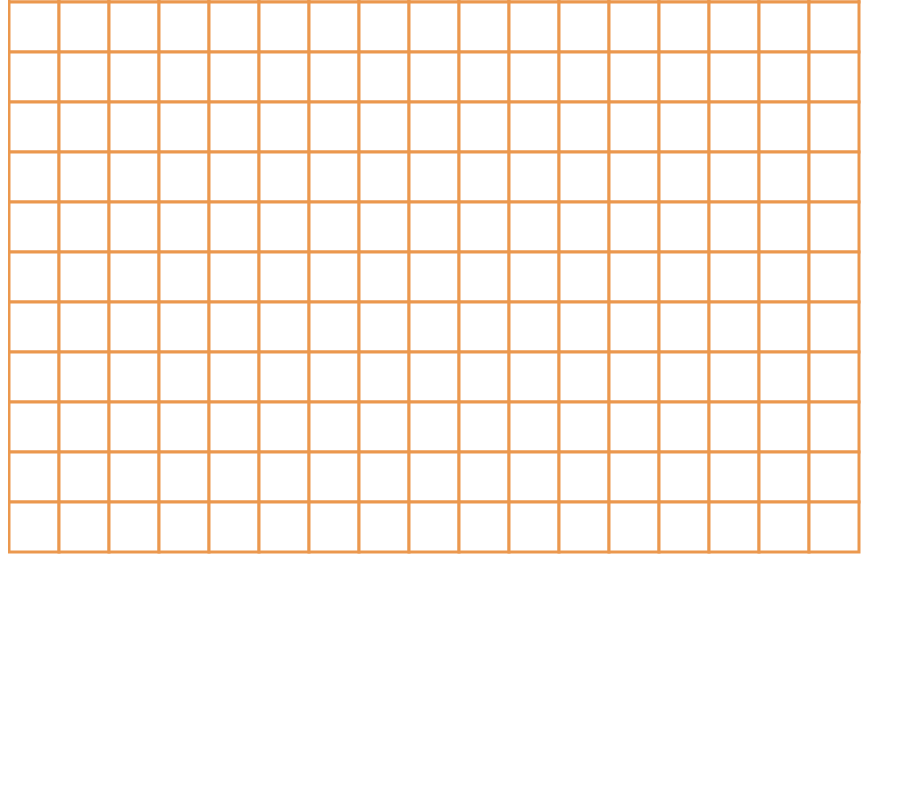
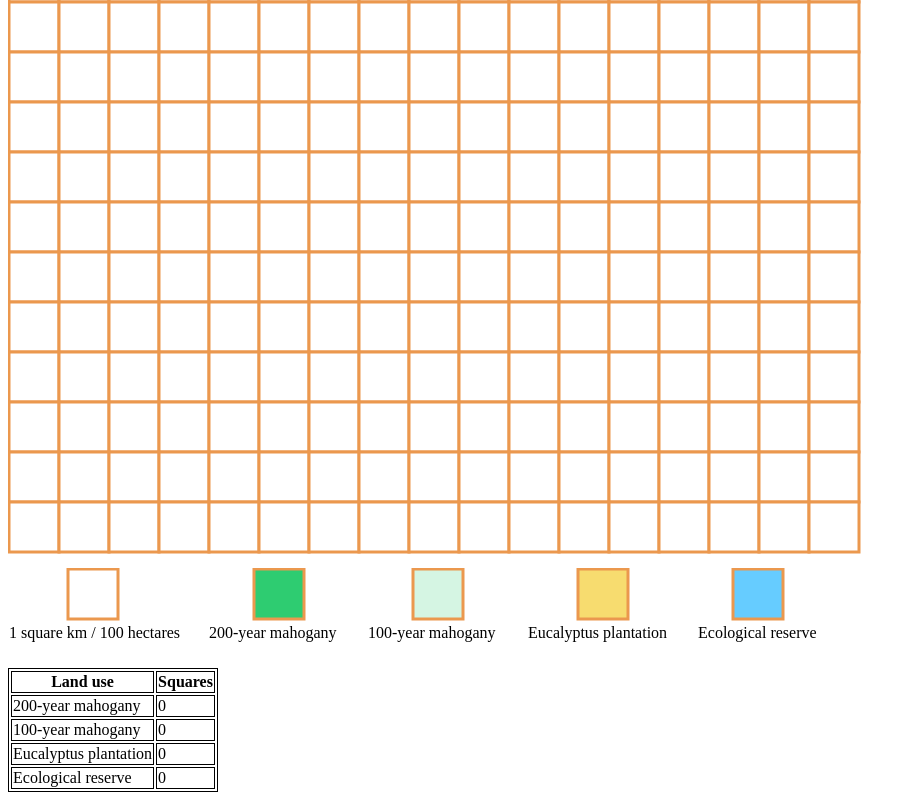
Before and after one commit to chrisboccia/chrisboccia.github.io, a plain HTML site: page index.html in a window 1280 px wide. Shown: the part 307-1107 px from the top of the page, without its empty margins (0-916 px from the left). Before the commit the page ends 883 px from the top, so only its background shows below. Drawn offline with nearby package versions, Linux system fonts and the light colour scheme.

Commit message:
add counter table, legend

```diff
--- a/grid.js
+++ b/grid.js
@@ -1,3 +1,5 @@
+//This script creates a grid
+
 function gridData() {
 	var data = new Array();
 	var xpos = 1; //starting xpos and ypos at 1 so the stroke will show when we make the grid below
@@ -8,7 +10,7 @@ function gridData() {
 
 	// iterate for rows
 	for (var row = 0; row < 17; row++) {
-		data.push( new Array() );
+		data.push( new Array() ); //make each element of data an array
 
 		// iterate for cells/columns inside rows
 		for (var column = 0; column < 17; column++) {
@@ -31,9 +33,57 @@ function gridData() {
 	return data;
 }
 
+var columns = ["Land use", "Squares"]
+
+var datatab = [
+	{ "Land use" : '200-year mahogany', "Squares" : 0 },
+	{ "Land use" : '100-year mahogany', "Squares" : 0 },
+	{ "Land use" : 'Eucalyptus plantation', "Squares" : 0 },
+	{ "Land use" : 'Ecological reserve', "Squares" : 0 },
+	]
+
+function getcolcounts() {
+	datatab = [
+	{ "Land use" : '200-year mahogany', "Squares" : grid.selectAll('.oldgr').size() },
+	{ "Land use" : '100-year mahogany', "Squares" : grid.selectAll('.medgr').size() },
+	{ "Land use" : 'Eucalyptus plantation', "Squares" : grid.selectAll('.eucalyp').size() },
+	{ "Land use" : 'Ecological reserve', "Squares" : grid.selectAll('.protect').size() },
+	]
+
+	table.selectAll("tr").remove()
+	table.selectAll("th").remove()
+
+	thead = table.append("thead");
+	tbody = table.append("tbody");
+
+	thead.append("tr")
+		.selectAll("th")
+		.data(columns)
+		.enter()
+		.append("th")
+			.text(function(column) { return column; });
+
+	trows = tbody.selectAll('tr')
+		.data(datatab)
+		.enter()
+		.append('tr');
+
+	cells = trows.selectAll('td')
+		.data(function (row) {
+			return columns.map(function (column) {
+			return {column: column, value: row[column]};
+			});
+		})
+		.enter()
+		.append('td')
+			.text(function (d) { return d.value; });
+
+}
+
+
 var gridData = gridData();
+//console.log(gridData);
 // I like to log the data to the console for quick debugging
-console.log(gridData);
 
 var grid = d3.select("#grid")
 	.append("svg")
@@ -48,36 +98,147 @@ var row = grid.selectAll(".row")
 var column = row.selectAll(".square")
 	.data(function(d) { return d; })
 	.enter().append("rect")
-	.attr("general","square")
+	.attr("class","square")
 	.attr("x", function(d) { return d.x; })
 	.attr("y", function(d) { return d.y; })
 	.attr("width", function(d) { return d.width; })
 	.attr("height", function(d) { return d.height; })
+	//.attr('id', function(d,i){return 'item'+i;})
 	.style("fill", "#fff")
 	.style("stroke", "#EB984E")
 	.style("stroke-width", 3)
-	.on('click', function(d2) {
-       d2.click ++;
-       if ((d2.click)%4 == 0 ) { d3.select(this).style("fill","#66ccff"); d2.treatment=0; }
-	   if ((d2.click)%4 == 1 ) { d3.select(this).style("fill","#2ECC71"); d2.treatment=1; }
-	   if ((d2.click)%4 == 2 ) { d3.select(this).style("fill","#D5F5E3"); d2.treatment=2;}
-	   if ((d2.click)%4 == 3 ) { d3.select(this).style("fill","#F7DC6F"); d2.treatment=3;}
-    })
-	.on("contextmenu", function (d, i) {
+	.on('click', function(d) {
+       d.click ++;
+       if ((d.click)%4 == 0 ) { d3.select(this).style("fill","#66ccff").attr("class","square protect"); getcolcounts();}
+	   if ((d.click)%4 == 1 ) { d3.select(this).style("fill","#2ECC71").attr("class","square oldgr");getcolcounts(); }
+	   if ((d.click)%4 == 2 ) { d3.select(this).style("fill","#D5F5E3").attr("class","square medgr"); getcolcounts();}
+	   if ((d.click)%4 == 3 ) { d3.select(this).style("fill","#F7DC6F").attr("class","square eucalyp");getcolcounts();}
+	})
+	.on("contextmenu", function (d2, i) {
         d3.event.preventDefault();
-		d.click ++;
-        if ((d.click)%11 == 0 ) {d3.select(this).style("stroke-dasharray","0").style("stroke","#EB984E").style("stroke-width", 3); d.treatment=0; }
-		if ((d.click)%11 == 1 ) {d3.select(this).style("stroke-dasharray", "0,150,50").style("stroke","black").style("stroke-width", 6); d.treatment=0; }
-		if ((d.click)%11 == 2 ) {d3.select(this).style("stroke-dasharray", "50,150").style("stroke","black").style("stroke-width", 6); d.treatment=1; }
-		if ((d.click)%11 == 3 ) {d3.select(this).style("stroke-dasharray", "0,100,50,100").style("stroke","black").style("stroke-width", 6); d.treatment=0; }
-		if ((d.click)%11 == 4 ) {d3.select(this).style("stroke-dasharray", "0,50, 50,50").style("stroke","black").style("stroke-width", 6); d.treatment=1; }
-		if ((d.click)%11 == 5 ) {d3.select(this).style("stroke-dasharray","50").style("stroke","black").style("stroke-width", 6); d.treatment=0; }
-		if ((d.click)%11 == 6 ) {d3.select(this).style("stroke-dasharray", "0,50,50,0" ).style("stroke","black").style("stroke-width", 6); d.treatment=1; }
-		if ((d.click)%11 == 7 ) {d3.select(this).style("stroke-dasharray", "0,100,150" ).style("stroke","black").style("stroke-width", 6); d.treatment=1; }
-		if ((d.click)%11 == 8 ) {d3.select(this).style("stroke-dasharray", "0,50,50" ).style("stroke","black").style("stroke-width", 6); d.treatment=0; }
-		if ((d.click)%11 == 9 ) {d3.select(this).style("stroke-dasharray", "100").style("stroke","black").style("stroke-width", 6); d.treatment=1; }
-		if ((d.click)%11 == 10 ) {d3.select(this).style("stroke-dasharray", "50,100" ).style("stroke","black").style("stroke-width", 6); d.treatment=1; }
+		d2.click ++;
+        if ((d2.click)%11 == 0 ) {d3.select(this).style("stroke-dasharray","0").style("stroke","#EB984E").style("stroke-width", 3); d2.treatment=0; }
+		if ((d2.click)%11 == 1 ) {d3.select(this).style("stroke-dasharray", "0,150,50").style("stroke","black").style("stroke-width", 6); d2.treatment=0; }
+		if ((d2.click)%11 == 2 ) {d3.select(this).style("stroke-dasharray", "50,150").style("stroke","black").style("stroke-width", 6); d2.treatment=1; }
+		if ((d2.click)%11 == 3 ) {d3.select(this).style("stroke-dasharray", "0,100,50,100").style("stroke","black").style("stroke-width", 6); d2.treatment=0; }
+		if ((d2.click)%11 == 4 ) {d3.select(this).style("stroke-dasharray", "0,50, 50,50").style("stroke","black").style("stroke-width", 6); d2.treatment=1; }
+		if ((d2.click)%11 == 5 ) {d3.select(this).style("stroke-dasharray","50").style("stroke","black").style("stroke-width", 6); d2.treatment=0; }
+		if ((d2.click)%11 == 6 ) {d3.select(this).style("stroke-dasharray", "0,50,50,0" ).style("stroke","black").style("stroke-width", 6); d2.treatment=1; }
+		if ((d2.click)%11 == 7 ) {d3.select(this).style("stroke-dasharray", "0,100,150" ).style("stroke","black").style("stroke-width", 6); d2.treatment=1; }
+		if ((d2.click)%11 == 8 ) {d3.select(this).style("stroke-dasharray", "0,50,50" ).style("stroke","black").style("stroke-width", 6); d2.treatment=0; }
+		if ((d2.click)%11 == 9 ) {d3.select(this).style("stroke-dasharray", "100").style("stroke","black").style("stroke-width", 6); d2.treatment=1; }
+		if ((d2.click)%11 == 10 ) {d3.select(this).style("stroke-dasharray", "50,100" ).style("stroke","black").style("stroke-width", 6); d2.treatment=1; }
         });
+
+var infotab = d3.select("#counters")
+	.append("svg")
+	.attr("width","1000px")
+	.attr("height", "100px")
+
+//scale square
+infotab.append("g")
+	.append("rect")
+	.attr("x", 60)
+	.attr("y", 1)
+	.attr("width", 50)
+	.attr("height", 50)
+	.style("fill", "#fff")
+	.style("stroke", "#EB984E")
+	.style("stroke-width", 3)
+
+infotab.append("text")
+	.text("1 square km / 100 hectares")
+	.attr("x", 1)
+	.attr("y", 70)
+
+//200-year mahogany square
+infotab.append("g")
+	.append("rect")
+	.attr("x", 246)
+	.attr("y", 1)
+	.attr("width", 50)
+	.attr("height", 50)
+	.style("fill", "#2ECC71")
+	.style("stroke", "#EB984E")
+	.style("stroke-width", 3)
+
+infotab.append("text")
+	.text("200-year mahogany")
+	.attr("x", 201)
+	.attr("y", 70)
+
+//100-year mahogany square
+infotab.append("g")
+	.append("rect")
+	.attr("x", 405)
+	.attr("y", 1)
+	.attr("width", 50)
+	.attr("height", 50)
+	.style("fill", "#D5F5E3")
+	.style("stroke", "#EB984E")
+	.style("stroke-width", 3)
+
+infotab.append("text")
+	.text("100-year mahogany")
+	.attr("x", 360)
+	.attr("y", 70)
+
+infotab.append("g")
+	.append("rect")
+	.attr("x", 570)
+	.attr("y", 1)
+	.attr("width", 50)
+	.attr("height", 50)
+	.style("fill", "#F7DC6F")
+	.style("stroke", "#EB984E")
+	.style("stroke-width", 3)
+
+infotab.append("text")
+	.text("Eucalyptus plantation")
+	.attr("x", 520)
+	.attr("y", 70)
+
+infotab.append("g")
+	.append("rect")
+	.attr("x", 725)
+	.attr("y", 1)
+	.attr("width", 50)
+	.attr("height", 50)
+	.style("fill", "#66ccff")
+	.style("stroke", "#EB984E")
+	.style("stroke-width", 3)
+
+infotab.append("text")
+	.text("Ecological reserve")
+	.attr("x", 690)
+	.attr("y", 70)
+
+
+var table = d3.select("#maintab").append("table"),
+	thead = table.append("thead"),
+	tbody = table.append("tbody");
+
+	thead.append("tr")
+		.selectAll("th")
+		.data(columns)
+		.enter()
+		.append("th")
+			.text(function(column) { return column; });
+
+	var trows = tbody.selectAll('tr')
+		.data(datatab)
+		.enter()
+		.append('tr');
+
+	var cells = trows.selectAll('td')
+		.data(function (row) {
+			return columns.map(function (column) {
+			return {column: column, value: row[column]};
+			});
+		})
+		.enter()
+		.append('td')
+			.text(function (d) { return d.value; });
 
 //https://codepen.io/lazd/pen/WNweNwy?editors=1010
 //rect { fill: none; stroke: red; }
--- a/index.html
+++ b/index.html
@@ -5,6 +5,9 @@
 </head>
 <body>
 <div id="grid"></div>
+<div id="counters"></div>
+<div id="maintab">
+</div>
 <script src="grid.js" type="text/javascript"></script>
 </body>
 </html>
--- a/rect.css
+++ b/rect.css
@@ -11,3 +11,7 @@ rect { fill: none; stroke: red; }
 .top { stroke-dasharray: 50,150 }
 .bottom { stroke-dasharray: 0,100,50,100 }
 .right { stroke-dasharray: 0,50, 50,50 }
+
+table, th, td {
+  border: 1px solid black;
+}
```
